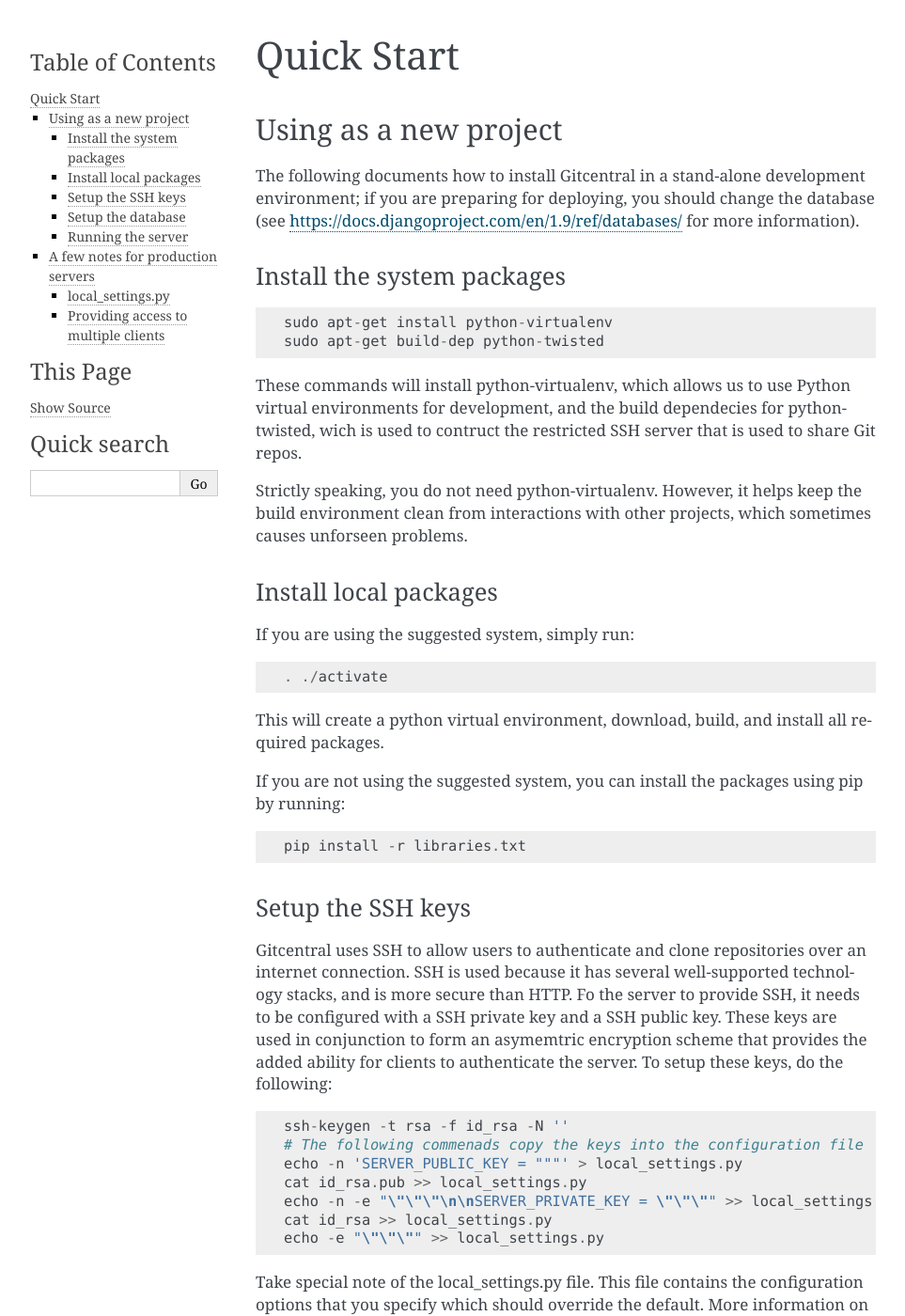
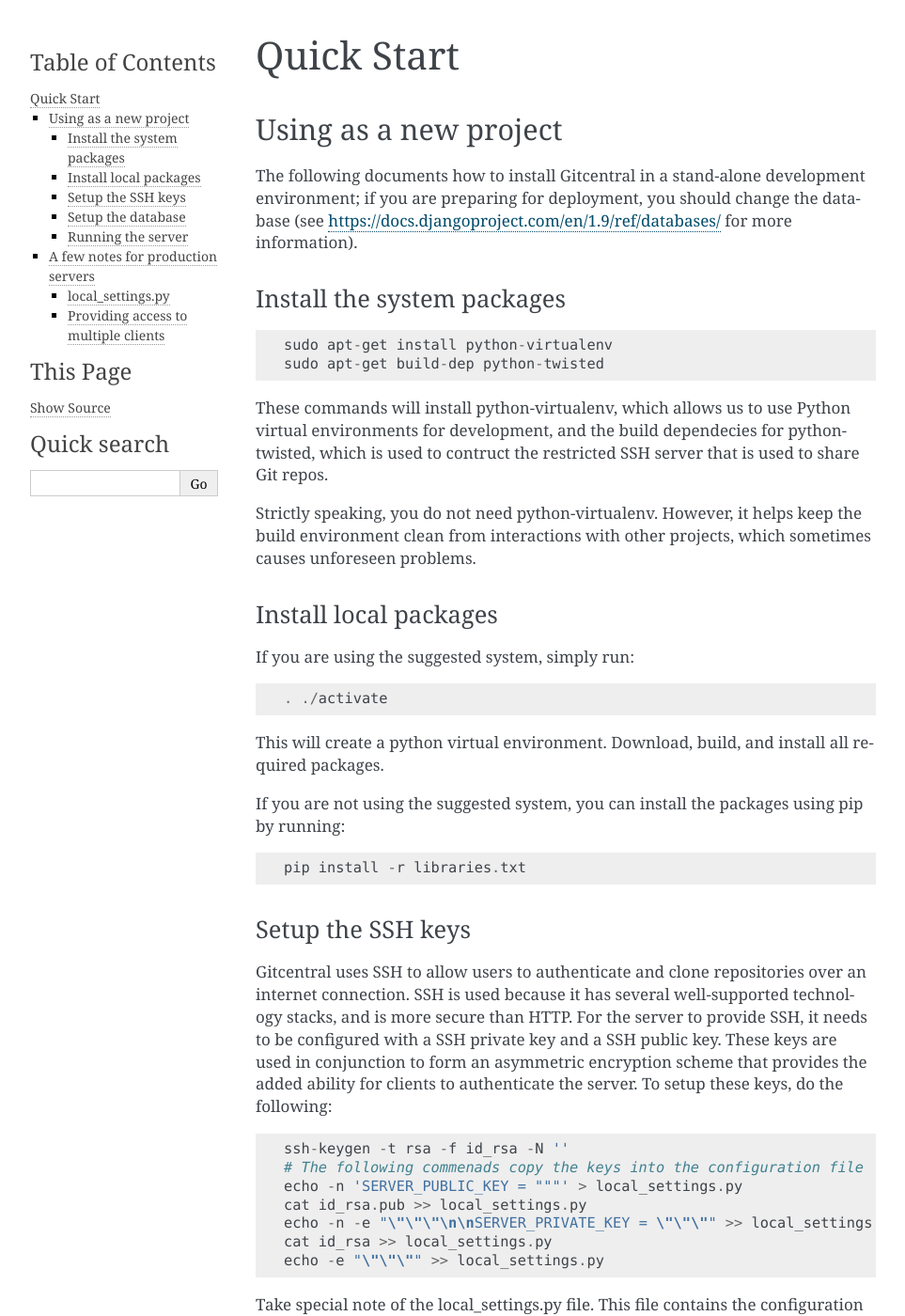
Before and after one commit to chathaway-codes/gitcentral, a Sphinx documentation site: the page built from doc/quickstart.rst, in a window 1280 px wide and 1400 px high. Shown: the whole window at 94% size, without its empty margins (148-1111 px from the left). Built offline with Sphinx 7.4.7, drawn with Linux system fonts in a browser that asks for light colours; some of the changed text lies outside the part shown.

Commit message:
Proofread quickstart.rst and fixed typos

```diff
--- a/doc/quickstart.rst
+++ b/doc/quickstart.rst
@@ -10,7 +10,7 @@
 **********************
 
 The following documents how to install Gitcentral in a stand-alone development environment;
-if you are preparing for deploying, you should change the database (see https://docs.djangoproject.com/en/1.9/ref/databases/ for more information).
+if you are preparing for deployment, you should change the database (see https://docs.djangoproject.com/en/1.9/ref/databases/ for more information).
 
 
 Install the system packages
@@ -22,10 +22,10 @@
     sudo apt-get build-dep python-twisted
 
 These commands will install python-virtualenv, which allows us to use Python virtual environments for development,
-and the build dependecies for python-twisted, wich is used to contruct the restricted SSH server that is used to share Git repos.
+and the build dependecies for python-twisted, which is used to contruct the restricted SSH server that is used to share Git repos.
 
 Strictly speaking, you do not need python-virtualenv.
-However, it helps keep the build environment clean from interactions with other projects, which sometimes causes unforseen problems.
+However, it helps keep the build environment clean from interactions with other projects, which sometimes causes unforeseen problems.
 
 Install local packages
 ======================
@@ -34,7 +34,7 @@
 
     . ./activate
 
-This will create a python virtual environment, download, build, and install all required packages.
+This will create a python virtual environment. Download, build, and install all required packages.
 
 If you are not using the suggested system, you can install the packages using pip by running::
 
@@ -45,8 +45,8 @@
 
 Gitcentral uses SSH to allow users to authenticate and clone repositories over an internet connection.
 SSH is used because it has several well-supported technology stacks, and is more secure than HTTP.
-Fo the server to provide SSH, it needs to be configured with a SSH private key and a SSH public key.
-These keys are used in conjunction to form an asymemtric encryption scheme that provides the added ability for clients to authenticate the server.
+For the server to provide SSH, it needs to be configured with a SSH private key and a SSH public key.
+These keys are used in conjunction to form an asymmetric encryption scheme that provides the added ability for clients to authenticate the server.
 To setup these keys, do the following::
 
     ssh-keygen -t rsa -f id_rsa -N ''
```
Also changed, not shown: other parts of doc/quickstart.rst (+6 -6 lines).
